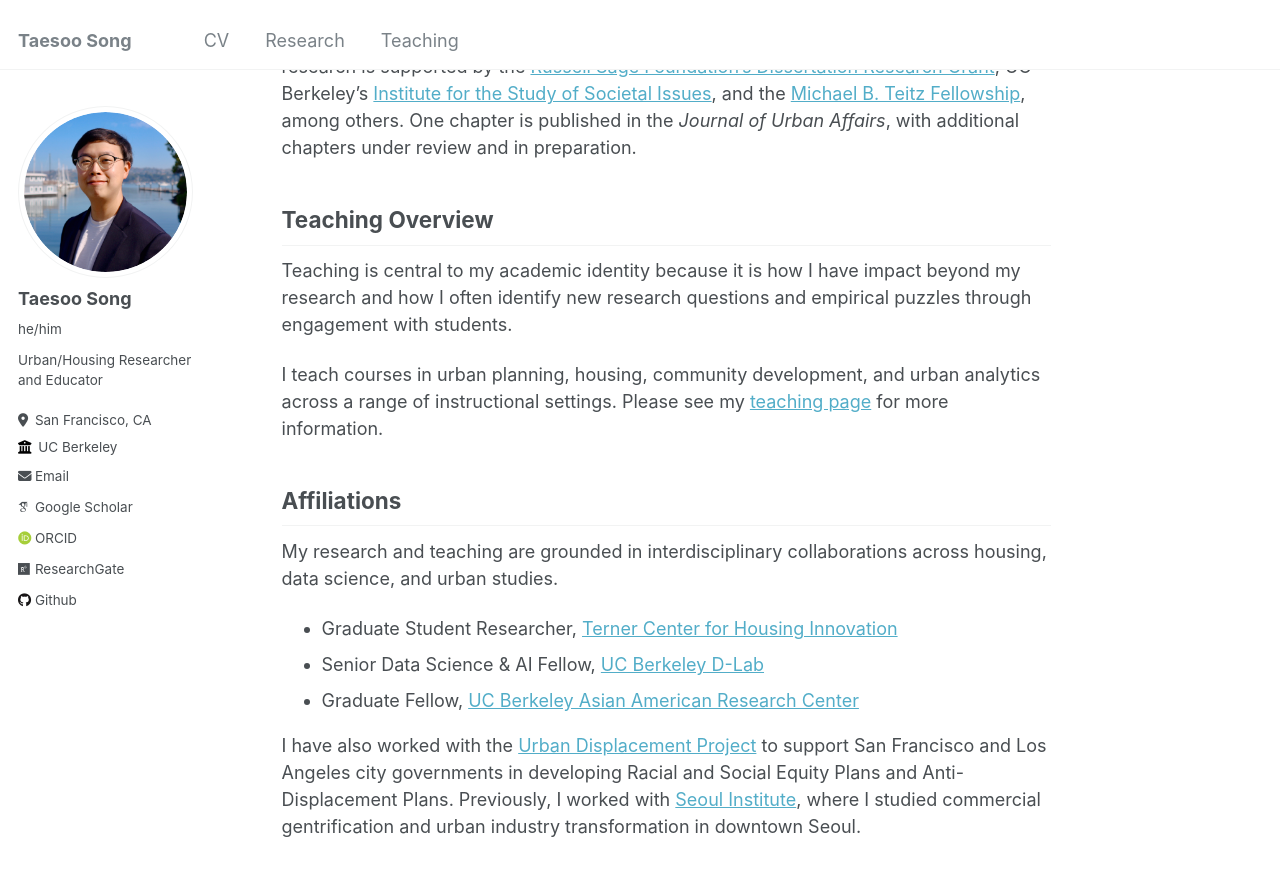
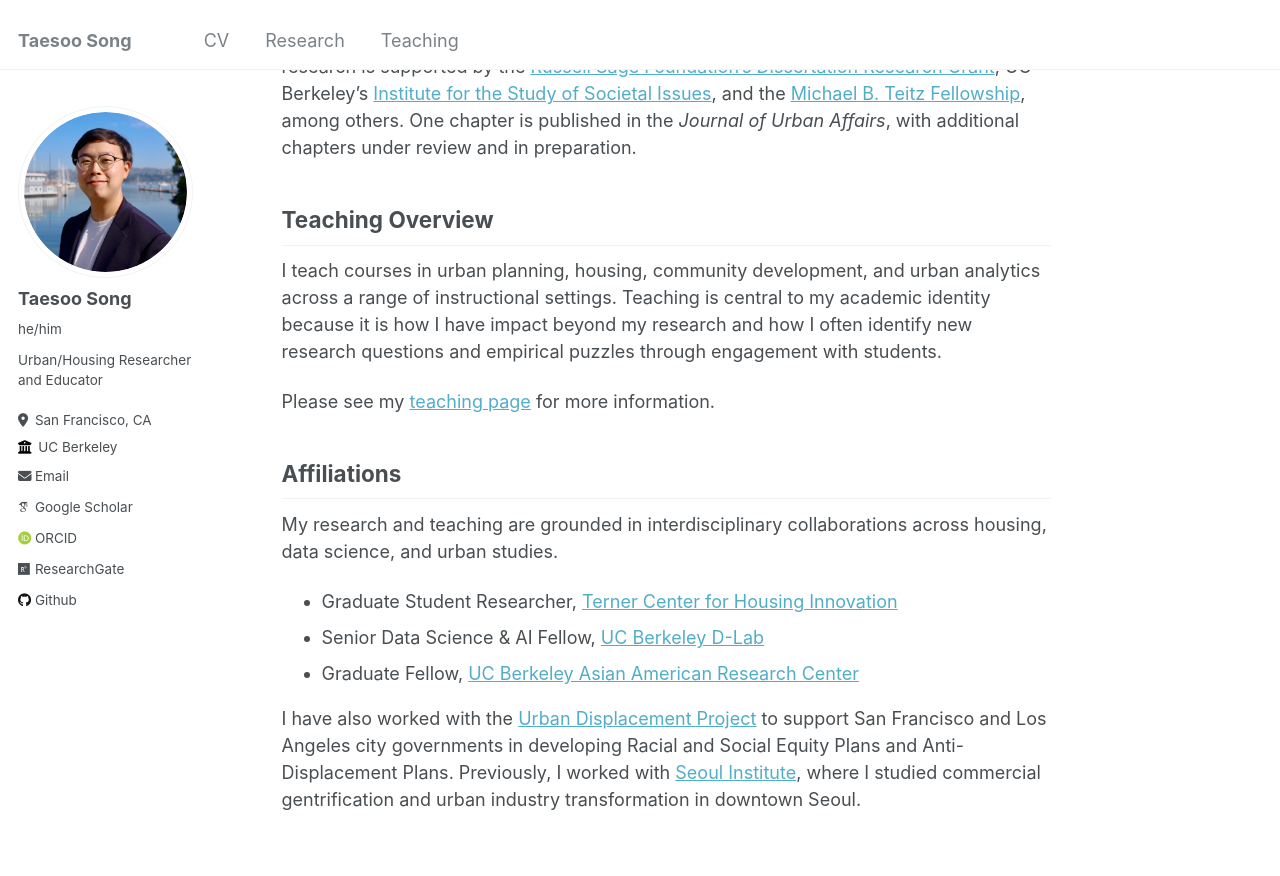
Before and after one commit to taesoosong/taesoosong.github.io, a Jekyll site: the page built from _pages/about.md, in a window 1280 px wide and 900 px high, scrolled down 879 px. Shown: the top 876 px of the window. Built offline with Jekyll 4.4.1, drawn with Linux system fonts in a browser that asks for light colours; some web fonts are replaced.

```diff
--- a/_pages/about.md
+++ b/_pages/about.md
@@ -24,9 +24,9 @@ My research advances understanding of how housing supply shapes residential mobi
 
 ## Teaching Overview
 
-Teaching is central to my academic identity because it is how I have impact beyond my research and how I often identify new research questions and empirical puzzles through engagement with students.
+I teach courses in urban planning, housing, community development, and urban analytics across a range of instructional settings. Teaching is central to my academic identity because it is how I have impact beyond my research and how I often identify new research questions and empirical puzzles through engagement with students.
 
-I teach courses in urban planning, housing, community development, and urban analytics across a range of instructional settings. Please see my [teaching page](https://taesoosong.github.io/teaching/) for more information.
+Please see my [teaching page](https://taesoosong.github.io/teaching/) for more information.
 
 ## Affiliations
 
```
